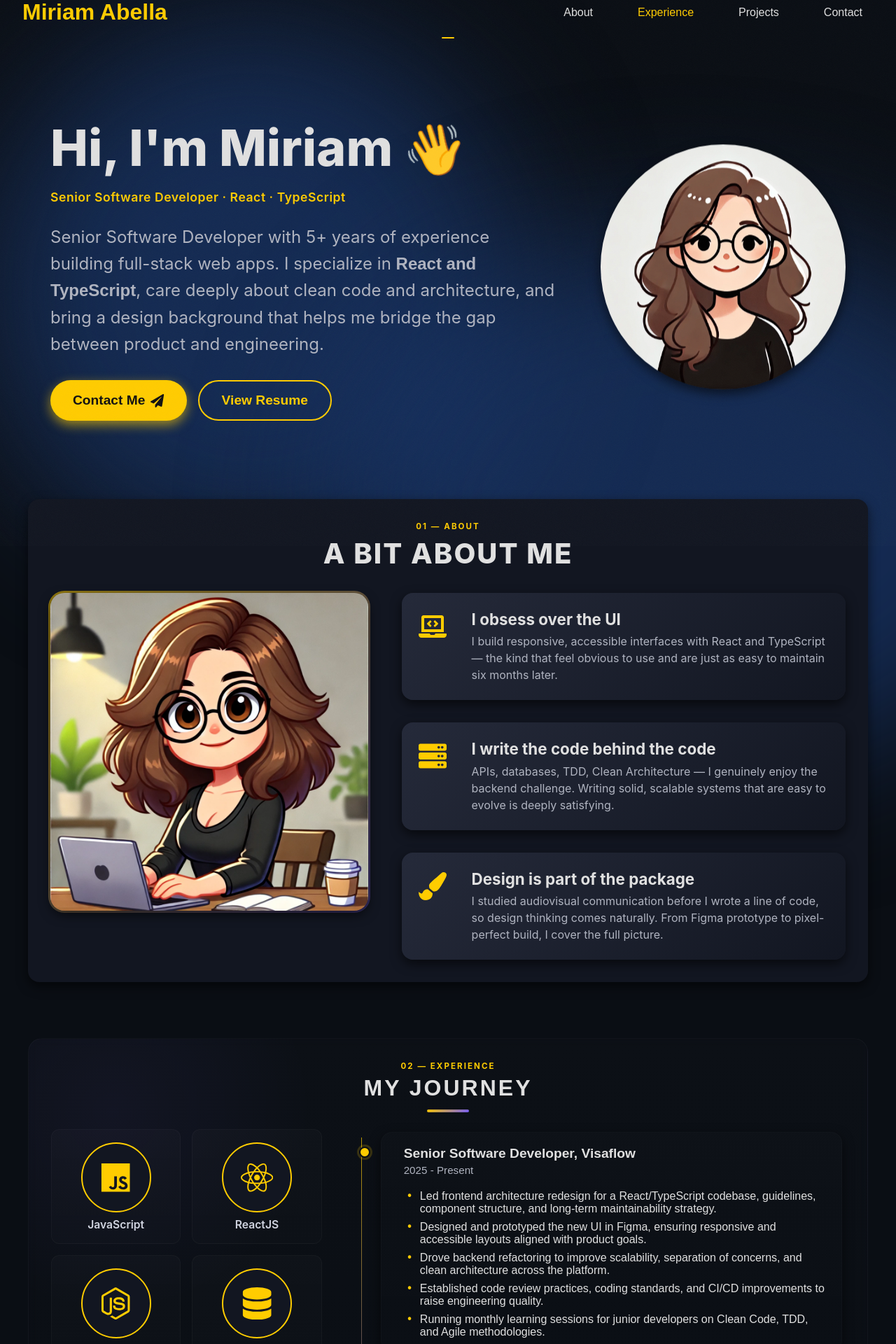
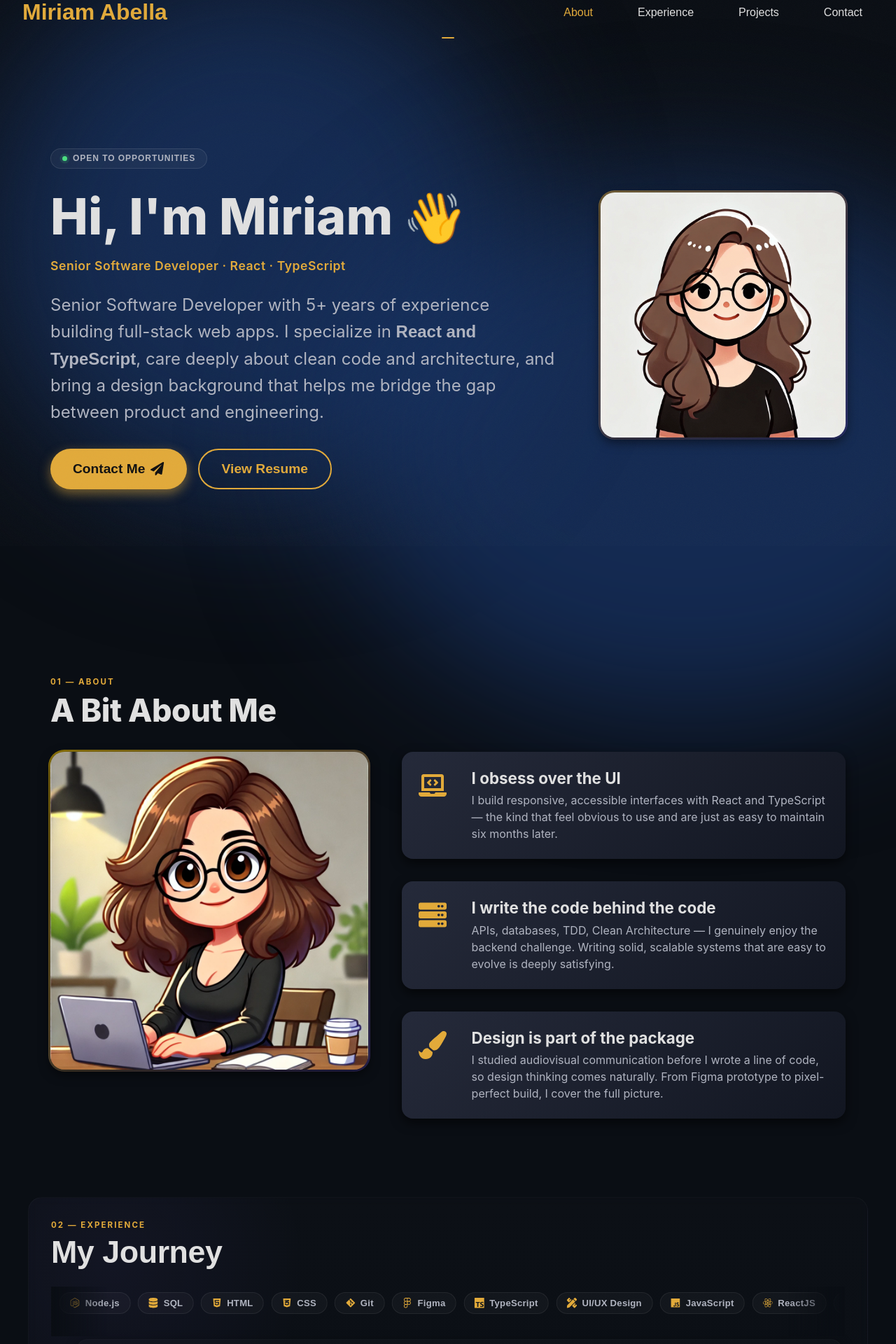
Before and after one commit to bejabeja/portfolio-web, a React (Vite) app: page / in a window 1280 px wide. Shown: the part 20-1940 px from the top of the page at 70% size. Built offline with nearby package versions, Linux system fonts and the light colour scheme.

Commit message:
refine visual design and add animations

```diff
--- a/src/components/About/About.jsx
+++ b/src/components/About/About.jsx
@@ -3,10 +3,10 @@ import styles from "./About.module.css";
 
 const About = () => {
   return (
-    <section className={styles.aboutSection} id="about" data-animate>
-      <h2 className={styles.sectionTitle} data-section-label="01 — About">A Bit About Me</h2>
+    <section className={styles.aboutSection} id="about">
+      <h2 className={styles.sectionTitle} data-section-label="01 — About" data-animate data-animate-from="blur">A Bit About Me</h2>
       <div className={styles.aboutWrapper}>
-        <div className={styles.aboutImageWrap}>
+        <div className={styles.aboutImageWrap} data-animate data-animate-from="left">
           <img
             className={styles.aboutImage}
             src="/assets/about.webp"
@@ -15,7 +15,7 @@ const About = () => {
           />
         </div>
         <ul className={styles.aboutList}>
-          <li className={styles.aboutItem}>
+          <li className={styles.aboutItem} data-animate data-animate-delay="1">
             <FaLaptopCode aria-hidden="true" />
             <div className={styles.textContent}>
               <h3>I obsess over the UI</h3>
@@ -26,7 +26,7 @@ const About = () => {
               </p>
             </div>
           </li>
-          <li className={styles.aboutItem}>
+          <li className={styles.aboutItem} data-animate data-animate-delay="2">
             <FaServer aria-hidden="true" />
             <div className={styles.textContent}>
               <h3>I write the code behind the code</h3>
@@ -37,7 +37,7 @@ const About = () => {
               </p>
             </div>
           </li>
-          <li className={styles.aboutItem}>
+          <li className={styles.aboutItem} data-animate data-animate-delay="3">
             <FaPaintBrush aria-hidden="true" />
             <div className={styles.textContent}>
               <h3>Design is part of the package</h3>
--- a/src/components/About/About.module.css
+++ b/src/components/About/About.module.css
@@ -3,10 +3,7 @@
     max-width: 1200px;
     margin: 0 auto;
     padding: 2rem;
-    background: var(--color-surface);
-    border-radius: 16px;
     color: var(--color-text);
-    box-shadow: var(--shadow-md);
     z-index: 1;
 }
 
@@ -14,9 +11,8 @@
     font-family: "Inter", sans-serif;
     font-weight: 800;
     font-size: 2.5rem;
-    letter-spacing: 2px;
+    letter-spacing: -0.01em;
     margin-bottom: 2rem;
-    text-transform: uppercase;
     text-align: center;
     color: var(--color-text);
 }
@@ -133,6 +129,11 @@
 }
 
 @media screen and (min-width: 768px) {
+    .sectionTitle {
+        text-align: left;
+        font-size: 2.8rem;
+    }
+
     .aboutWrapper {
         flex-direction: row;
         gap: 3rem;
--- a/src/components/Contact/Contact.jsx
+++ b/src/components/Contact/Contact.jsx
@@ -10,6 +10,11 @@ const Contact = () => {
       <p className={styles.subtitle}>
         Open to new opportunities, collaborations, or just a good conversation.
       </p>
+      <div className={styles.stats} aria-label="Quick facts">
+        <span>5+ Years</span>
+        <span>Full-Stack</span>
+        <span>Remote-first</span>
+      </div>
       <a href="mailto:miriam.abella211@gmail.com" className={styles.ctaBtn}>
         Say Hello <FaPaperPlane aria-hidden="true" />
       </a>
--- a/src/components/Experience/Experience.jsx
+++ b/src/components/Experience/Experience.jsx
@@ -6,6 +6,8 @@ import styles from "./Experience.module.css";
 const SKILL_ICONS = { FaJs, FaReact, FaNodeJs, FaDatabase, FaHtml5, FaCss3Alt, FaGitAlt, FaFigma, SiTypescript, FaPencilRuler };
 
 const Experience = () => {
+  const doubledSkills = [...data.skills, ...data.skills];
+
   return (
     <section
       id="experience"
@@ -16,33 +18,22 @@ const Experience = () => {
       <h2 id="experience-title" className={styles.title} data-section-label="02 — Experience">
         My Journey
       </h2>
-      <div className={styles.content}>
-        <div className={styles.skills} aria-label="Skills" role="list">
-          {data.skills.map((skill, idx) => {
-            const key = `${skill.title}-${idx}`;
+
+      <div className={styles.marqueeWrapper} aria-label="Skills">
+        <div className={styles.marqueeTrack}>
+          {doubledSkills.map((skill, idx) => {
+            const Icon = SKILL_ICONS[skill.icon];
             return (
-              <figure
-                key={key}
-                className={styles.skill}
-                role="listitem"
-                data-animate
-                style={{ transitionDelay: `${idx * 0.07}s` }}
-              >
-                <div className={styles.skillIcon}>
-                  {(() => { const Icon = SKILL_ICONS[skill.icon]; return Icon ? <Icon aria-hidden="true" /> : null; })()}
-                </div>
-                <figcaption className={styles.skillTitle}>
+              <span key={idx} className={styles.marqueeItem} aria-hidden={idx >= data.skills.length ? "true" : undefined}>
+                {Icon && <Icon aria-hidden="true" />}
                 {skill.title}
-                </figcaption>
-              </figure>
+              </span>
             );
           })}
         </div>
+      </div>
 
-        <div
-          className={styles.workExperiences}
-          aria-label="Experiencia laboral"
-        >
+      <div className={styles.workExperiences} aria-label="Work experience">
         {data.works.map((work, idx) => {
           const key = `${work.organisation}-${work.role}-${idx}`;
           return (
@@ -55,14 +46,13 @@ const Experience = () => {
                 <time dateTime={work.endDate}>{work.endDate}</time>
               </p>
               <ul>
-                  {work.tasks.map((task, tIdx) => {
-                    return <li key={`${idx}-${tIdx}`}>{task}</li>;
-                  })}
+                {work.tasks.map((task, tIdx) => (
+                  <li key={`${idx}-${tIdx}`}>{task}</li>
+                ))}
               </ul>
             </article>
           );
         })}
-        </div>
       </div>
     </section>
   );
--- a/src/components/Experience/Experience.module.css
+++ b/src/components/Experience/Experience.module.css
@@ -1,11 +1,9 @@
 @import "../../vars.css";
 
 :root {
-    --card-bg: linear-gradient(180deg, rgba(255, 255, 255, 0.02), rgba(255, 255, 255, 0.01));
     --accent-grad: linear-gradient(135deg, var(--color-secondary), #7b61ff);
 }
 
-/* Container + título */
 .container {
     color: var(--color-text);
     border-radius: 1.25rem;
@@ -20,87 +18,81 @@
 
 .title {
     color: var(--color-text);
-    font-size: 2rem;
-    font-weight: 700;
-    letter-spacing: 3px;
-    text-transform: uppercase;
+    font-size: 2.5rem;
+    font-weight: 800;
+    letter-spacing: -0.01em;
     padding-bottom: 1.5rem;
     text-align: center;
     position: relative;
 }
 
-/* subtle underline */
-.title::after {
-    content: "";
-    display: block;
-    width: 60px;
-    height: 4px;
-    margin: 0.75rem auto 0;
-    border-radius: 2px;
-    background: var(--accent-grad);
-    opacity: 0.95;
+/* Marquee */
+.marqueeWrapper {
+    overflow: hidden;
+    position: relative;
+    padding: 0.5rem 0 2rem;
 }
 
-/* layout */
-.content {
-    display: flex;
-    flex-direction: column;
-    gap: 2.5rem;
-    align-items: stretch;
+.marqueeWrapper::before,
+.marqueeWrapper::after {
+    content: "";
+    position: absolute;
+    top: 0;
+    bottom: 0;
+    width: 80px;
+    z-index: 2;
+    pointer-events: none;
 }
 
-/* Skills grid */
-.skills {
-    display: grid;
-    grid-template-columns: repeat(auto-fit, minmax(120px, 1fr));
-    gap: 1.25rem;
-    justify-content: center;
-    width: 100%;
+.marqueeWrapper::before {
+    left: 0;
+    background: linear-gradient(to right, var(--color-bg), transparent);
 }
 
-.skill {
-    display: flex;
-    flex-direction: column;
-    align-items: center;
-    gap: 0.5rem;
-    justify-content: center;
-    transition: transform 0.28s cubic-bezier(.2, .9, .2, 1), box-shadow 0.28s;
-    background: var(--card-bg);
-    padding: 1rem;
-    border-radius: 12px;
-    border: 1px solid rgba(255, 255, 255, 0.03);
+.marqueeWrapper::after {
+    right: 0;
+    background: linear-gradient(to left, var(--color-bg), transparent);
 }
 
-/* hover lift */
-.skill:hover {
-    transform: translateY(-8px);
-    box-shadow: 0 10px 30px rgba(11, 12, 15, 0.45);
+.marqueeTrack {
+    display: flex;
+    gap: 0.65rem;
+    width: max-content;
+    animation: marquee 30s linear infinite;
 }
 
-/* icon with soft gradient border and subtle glow */
-.skillIcon {
-    font-size: 2.5rem;
-    background-color: var(--color-surface);
-    border: 2px solid var(--color-secondary);
-    display: flex;
-    align-items: center;
-    justify-content: center;
-    border-radius: 100%;
-    width: 80px;
-    height: 80px;
-    color: var(--color-secondary);
-    transition: all 0.3s ease;
+.marqueeTrack:hover {
+    animation-play-state: paused;
 }
 
-.skillTitle {
-    font-size: 0.98rem;
-    font-family: var(--font-sans);
-    font-weight: 600;
-    color: #d0d4e0;
-    text-align: center;
+@keyframes marquee {
+    from { transform: translateX(0); }
+    to   { transform: translateX(-50%); }
 }
 
-/* Experiencias laborales */
+.marqueeItem {
+    display: inline-flex;
+    align-items: center;
+    gap: 0.45rem;
+    color: var(--color-text-soft);
+    font-size: 0.82rem;
+    font-weight: 600;
+    white-space: nowrap;
+    padding: 0.42rem 0.9rem;
+    border-radius: 999px;
+    border: 1px solid rgba(255, 255, 255, 0.07);
+    background: rgba(255, 255, 255, 0.03);
+    letter-spacing: 0.02em;
+    transition: color 0.2s ease, border-color 0.2s ease;
+}
+
+.marqueeItem svg {
+    font-size: 0.9rem;
+    color: var(--color-secondary);
+    flex-shrink: 0;
+}
+
+/* Work experience timeline */
 .workExperiences {
     display: flex;
     flex-direction: column;
@@ -110,7 +102,6 @@
     position: relative;
 }
 
-/* vertical timeline line */
 .workExperiences::before {
     content: "";
     position: absolute;
@@ -118,20 +109,19 @@
     top: 0.75rem;
     bottom: 0.75rem;
     width: 1px;
-    background: linear-gradient(to bottom, rgba(255, 204, 0, 0.7), rgba(123, 97, 255, 0.4), transparent);
+    background: linear-gradient(to bottom, rgba(226, 170, 58, 0.7), rgba(123, 97, 255, 0.4), transparent);
 }
 
 .workExperience {
     border-radius: 1rem;
     box-shadow: var(--shadow-md);
     transition: transform 0.28s ease, box-shadow 0.28s ease;
-    background: linear-gradient(180deg, rgba(255, 255, 255, 0.01), rgba(255, 255, 255, 0.005));
+    background: linear-gradient(180deg, rgba(255, 255, 255, 0.015), rgba(255, 255, 255, 0.005));
     padding: 1.15rem 1.25rem;
-    border: 1px solid rgba(255, 255, 255, 0.02);
+    border: 1px solid rgba(255, 255, 255, 0.03);
     position: relative;
 }
 
-/* timeline dot */
 .workExperience::before {
     content: "";
     position: absolute;
@@ -141,11 +131,10 @@
     height: 12px;
     border-radius: 50%;
     background: var(--color-secondary);
-    border: 2px solid #0a0e14;
-    box-shadow: 0 0 0 3px rgba(255, 204, 0, 0.18);
+    border: 2px solid var(--color-bg);
+    box-shadow: 0 0 0 3px rgba(226, 170, 58, 0.18);
 }
 
-/* hover effect */
 .workExperience:hover {
     transform: translateY(-6px);
     box-shadow: 0 18px 45px rgba(8, 9, 12, 0.55);
@@ -167,9 +156,7 @@
     padding-left: 0.75rem;
 }
 
-/* Task list styling */
 .workExperience ul {
-    padding-top: 0.75rem;
     list-style: none;
     font-size: 1rem;
     color: var(--color-text);
@@ -177,78 +164,45 @@
     flex-direction: column;
     gap: 0.5rem;
     margin: 0;
+    padding-top: 0.5rem;
     padding-left: 1.1rem;
 }
 
-/* custom bullet */
 .workExperience li {
     position: relative;
     padding-left: 1.1rem;
-    color: var(--color-text);
+    color: var(--color-text-soft);
+    line-height: 1.5;
 }
 
 .workExperience li::before {
-    content: "•";
+    content: "▸";
     position: absolute;
     left: 0;
     color: var(--color-secondary);
-    font-weight: 700;
-    transform: translateY(-1px);
+    font-size: 0.7rem;
+    top: 0.2rem;
 }
 
-/* Date style */
 .date {
-    font-size: 0.9rem;
+    font-size: 0.85rem;
     color: var(--color-text-soft);
     padding-left: 0.75rem;
+    font-variant-numeric: tabular-nums;
 }
 
-/* small utility: visually hidden for accessibility */
-.srOnly {
-    position: absolute !important;
-    height: 1px;
-    width: 1px;
-    overflow: hidden;
-    clip: rect(1px, 1px, 1px, 1px);
-    white-space: nowrap;
-}
-
-/* responsive tweaks */
 @media screen and (min-width: 830px) {
-    .content {
-        flex-direction: row;
-        justify-content: space-between;
-        gap: 2.5rem;
-    }
-
-    .skills {
-        width: 35%;
-        display: flex;
-        flex-wrap: wrap;
-        justify-content: flex-start;
-        gap: 1rem;
-    }
-
-    .skill {
-        width: calc(50% - 0.75rem);
-    }
-
-    .skillIcon {
-        font-size: 2.9rem;
-        width: 100px;
-        height: 100px;
-    }
-
-    .workExperiences {
-        width: 62%;
+    .title {
+        font-size: 2.8rem;
+        text-align: left;
     }
 }
 
-/* Respect prefers-reduced-motion */
 @media (prefers-reduced-motion: reduce) {
+    .marqueeTrack {
+        animation: none;
+    }
 
-    .skill,
-    .skillIcon,
     .workExperience {
         transition: none;
     }
--- a/src/components/Hero/Hero.jsx
+++ b/src/components/Hero/Hero.jsx
@@ -26,6 +26,10 @@ const Hero = () => {
       <div className={styles.topBlur}></div>
       <div className={styles.bottomBlur}></div>
       <div className={styles.heroContent}>
+        <span className={styles.badge}>
+          <span className={styles.badgeDot} aria-hidden="true" />
+          Open to opportunities
+        </span>
         <h1 className={styles.heroTitle}>
           Hi, I'm Miriam <span className={styles.wave}>👋</span>
         </h1>
--- a/src/components/Hero/Hero.module.css
+++ b/src/components/Hero/Hero.module.css
@@ -4,11 +4,40 @@
     flex-direction: column-reverse;
     align-items: center;
     padding: 2rem;
-    border-radius: 16px;
     color: var(--color-text);
     max-width: 1200px;
     margin: 3rem auto;
     z-index: 0;
+}
+
+.badge {
+    display: inline-flex;
+    align-items: center;
+    gap: 0.5rem;
+    font-size: 0.75rem;
+    font-weight: 600;
+    letter-spacing: 0.08em;
+    text-transform: uppercase;
+    color: var(--color-text-soft);
+    border: 1px solid rgba(255, 255, 255, 0.1);
+    padding: 0.4rem 1rem;
+    border-radius: 999px;
+    background: rgba(255, 255, 255, 0.04);
+    margin-bottom: 1.5rem;
+}
+
+.badgeDot {
+    width: 7px;
+    height: 7px;
+    background: #4ade80;
+    border-radius: 50%;
+    flex-shrink: 0;
+    animation: pulseDot 2.4s ease-in-out infinite;
+}
+
+@keyframes pulseDot {
+    0%, 100% { box-shadow: 0 0 0 0 rgba(74, 222, 128, 0.45); }
+    50%       { box-shadow: 0 0 0 5px rgba(74, 222, 128, 0); }
 }
 
 .heroContent {
@@ -146,29 +175,35 @@
 }
 
 .heroImageWrapper {
+    position: relative;
     max-width: 350px;
     width: 80%;
     margin-bottom: 2rem;
-    animation: floatUpDown 3s ease-in-out infinite;
+    animation: floatUpDown 5s ease-in-out infinite;
+}
+
+.heroImageWrapper::before {
+    content: "";
+    position: absolute;
+    inset: -3px;
+    border-radius: 23px;
+    background: linear-gradient(135deg, rgba(226, 170, 58, 0.5), rgba(123, 97, 255, 0.3));
+    z-index: 0;
 }
 
 .heroImage {
+    position: relative;
+    z-index: 1;
     width: 100%;
-    border-radius: 50%;
+    border-radius: 20px;
     box-shadow: var(--shadow-md);
     display: block;
+    object-fit: cover;
 }
 
 @keyframes floatUpDown {
-
-    0%,
-    100% {
-        transform: translateY(0);
-    }
-
-    50% {
-        transform: translateY(-15px);
-    }
+    0%, 100% { transform: translateY(0); }
+    50%       { transform: translateY(-8px); }
 }
 
 
@@ -178,7 +213,8 @@
         align-items: center;
         justify-content: space-between;
         gap: 4rem;
-        margin: 5rem auto;
+        min-height: 100svh;
+        margin: 0 auto;
         text-align: left;
     }
 
@@ -197,7 +233,7 @@
     }
 
     .heroImageWrapper {
-        width: 380px;
+        width: 400px;
         flex-shrink: 0;
         margin-bottom: 0;
     }
--- a/src/components/Projects/Projects.module.css
+++ b/src/components/Projects/Projects.module.css
@@ -47,11 +47,10 @@
 .title {
     font-size: 2rem;
     font-weight: 800;
-    text-transform: uppercase;
-    letter-spacing: 4px;
+    letter-spacing: -0.01em;
     text-align: center;
     margin-bottom: 2.25rem;
-    color: var(--color-secondary);
+    color: var(--color-text);
 }
 
 .groupedProjects {
@@ -92,6 +91,7 @@
 @media (min-width: 830px) {
     .title {
         font-size: 2.6rem;
+        text-align: left;
     }
 
     .projects {
--- a/src/index.css
+++ b/src/index.css
@@ -34,14 +34,37 @@ body::after {
   transform: translateY(0);
 }
 
+[data-animate][data-animate-from="left"] {
+  transform: translateX(-36px);
+}
+[data-animate][data-animate-from="right"] {
+  transform: translateX(36px);
+}
+[data-animate][data-animate-from="blur"] {
+  transform: translateY(14px);
+  filter: blur(8px);
+  transition: opacity 0.75s ease, transform 0.75s ease, filter 0.75s ease;
+}
+
+[data-animate][data-animate-from="left"].visible,
+[data-animate][data-animate-from="right"].visible {
+  transform: translateX(0);
+}
+[data-animate][data-animate-from="blur"].visible {
+  transform: translateY(0);
+  filter: blur(0);
+}
+
 [data-animate-delay="1"] { transition-delay: 0.1s; }
-[data-animate-delay="2"] { transition-delay: 0.2s; }
-[data-animate-delay="3"] { transition-delay: 0.3s; }
+[data-animate-delay="2"] { transition-delay: 0.22s; }
+[data-animate-delay="3"] { transition-delay: 0.36s; }
+[data-animate-delay="4"] { transition-delay: 0.52s; }
 
 @media (prefers-reduced-motion: reduce) {
   [data-animate] {
     opacity: 1;
     transform: none;
+    filter: none;
     transition: none;
   }
 }
@@ -53,7 +76,7 @@ body::after {
   font-weight: 700;
   letter-spacing: 0.18em;
   text-transform: uppercase;
-  color: #ffcc00;
+  color: var(--color-secondary);
   margin-bottom: 0.4rem;
   font-family: "Inter", sans-serif;
 }
--- a/src/vars.css
+++ b/src/vars.css
@@ -3,7 +3,7 @@
     --color-bg: #0a0e14;
     --color-surface: #121621;
     --color-overlay: rgba(18, 22, 33, 0.7);
-    --color-secondary: #ffcc00;
+    --color-secondary: #e2aa3a;
 
     /* Text */
     --color-text: #e0e0e0;
@@ -12,7 +12,7 @@
     /* Gradients and effects */
     --color-blur: rgba(25, 55, 109, 0.7);
     --color-shadow-dark: rgba(0, 0, 0, 0.8);
-    --color-shadow-light: rgba(255, 204, 0, 0.6);
+    --color-shadow-light: rgba(226, 170, 58, 0.5);
 
     /* Tipografy */
     --font-sans: "Inter", sans-serif;
```
Also changed, not shown: src/components/Contact/Contact.module.css (+26 -4 lines), src/components/Projects/ProjectCard.module.css (+4 -4 lines). Lines whose indentation alone changed are shown as unchanged.
